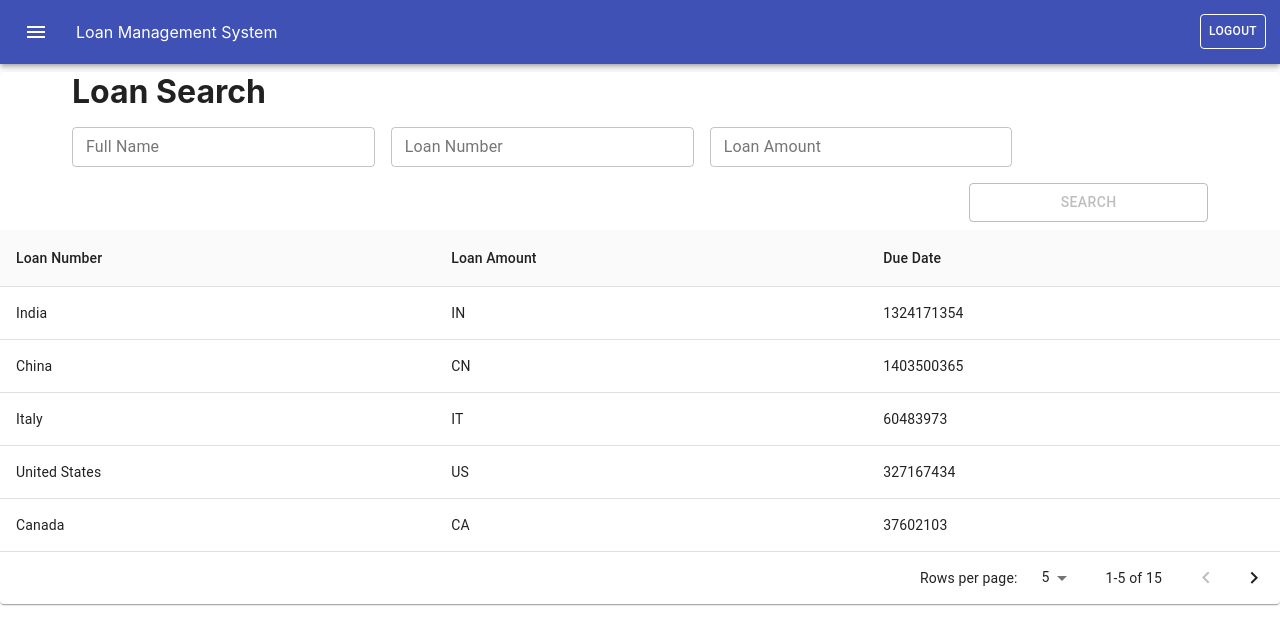
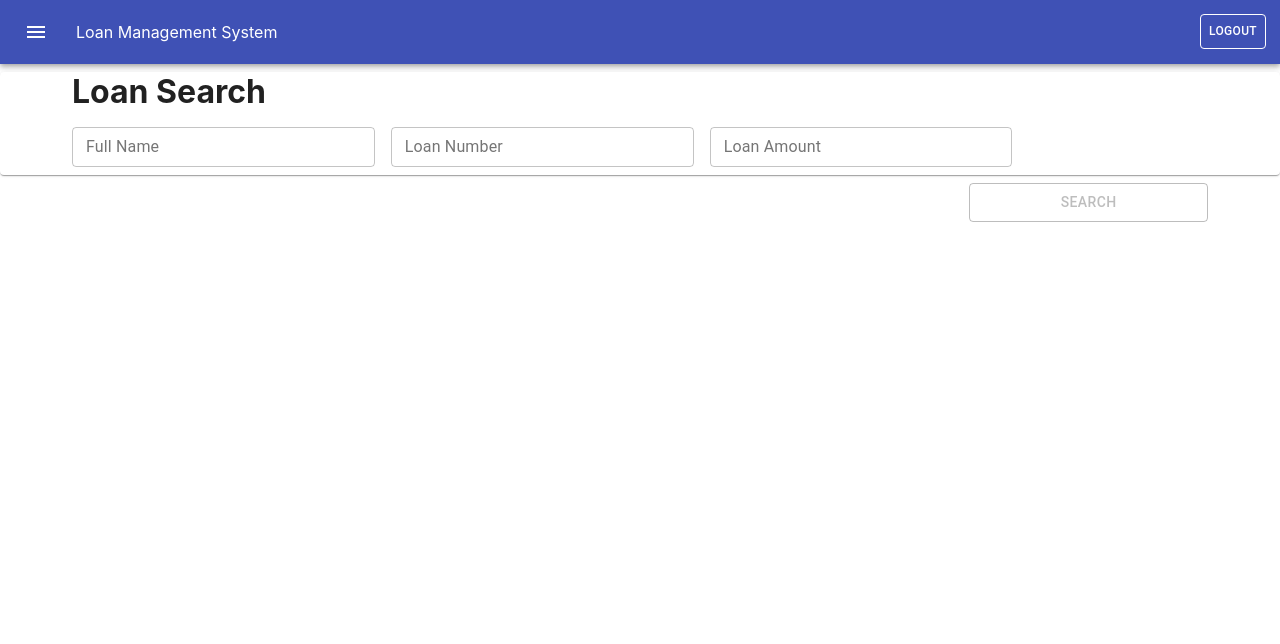
Before and after one commit to vimarshreddy23/loan-management-react-UI, a React (Create React App) app: page /listing in a window 1280 px wide. Shown: the top 644 px of the page. Built offline with nearby package versions, Linux system fonts and the light colour scheme; sample sign-in values are in the browser's storage.

Commit message:
final changes

```diff
--- a/src/_components/LoanListing.js
+++ b/src/_components/LoanListing.js
@@ -1,4 +1,4 @@
-import React, { useEffect } from 'react';
+import React, { useEffect, useState } from 'react';
 import { makeStyles } from '@material-ui/core/styles';
 import Paper from '@material-ui/core/Paper';
 import Table from '@material-ui/core/Table';
@@ -15,32 +15,16 @@ import Header  from '../_header/Header';
 
 
 const columns = [
-  { id: 'loanId', label: 'Loan Number' },
+  { id: 'borrowerFullName', label: 'Customer Name'},
+  { id: 'loanNumber', label: 'Loan Number' },
   { id: 'loanAmount', label: 'Loan Amount'},
-  { id: 'dueDate', label: 'Due Date'},
+  { id: 'loanInterest', label: 'Loan Interest'},
+  { id: 'loanTenure', label: 'Loan Tenure'},
+  { id: 'loanType', label: 'Loan Type'},
+  { id: 'borrowerContact', label: 'Contact Number'},
+  { id: 'createdTime', label: 'Created Date'},
 ];
 
-function createData(loanId, loanAmount, dueDate) {
-  return { loanId, loanAmount, dueDate };
-}
-
-const rows = [
-  createData('India', 'IN', 1324171354, 3287263),
-  createData('China', 'CN', 1403500365, 9596961),
-  createData('Italy', 'IT', 60483973, 301340),
-  createData('United States', 'US', 327167434, 9833520),
-  createData('Canada', 'CA', 37602103, 9984670),
-  createData('Australia', 'AU', 25475400, 7692024),
-  createData('Germany', 'DE', 83019200, 357578),
-  createData('Ireland', 'IE', 4857000, 70273),
-  createData('Mexico', 'MX', 126577691, 1972550),
-  createData('Japan', 'JP', 126317000, 377973),
-  createData('France', 'FR', 67022000, 640679),
-  createData('United Kingdom', 'GB', 67545757, 242495),
-  createData('Russia', 'RU', 146793744, 17098246),
-  createData('Nigeria', 'NG', 200962417, 923768),
-  createData('Brazil', 'BR', 210147125, 8515767),
-];
 
 const useStyles = makeStyles({
   root: {
@@ -55,7 +39,9 @@ const  LoanListing = (props) => {
   const classes = useStyles();
   const [page, setPage] = React.useState(0);
   const [rowsPerPage, setRowsPerPage] = React.useState(5);
+  const [reciveData, setReciveData] = useState([]);
   const parentSearch = (filterData) =>{
+    setReciveData([]);
     props.loanrequest(filterData);
     console.log(filterData);
   }
@@ -69,7 +55,9 @@ const  LoanListing = (props) => {
   };
 
   useEffect( () => {
-    console.log("service data", props.loan_data);
+    if(props.loan_data){
+      setReciveData(props.loan_data)
+    }
   },[props.loan_data]);
 
   return (
@@ -77,7 +65,9 @@ const  LoanListing = (props) => {
    <Header status = {true}></Header>
     <Paper className={classes.root}>
     <LoanSearchForm parentSearch={parentSearch}></LoanSearchForm>
-      <TableContainer className={classes.container}>
+    {reciveData.length>0 &&
+    <>
+      <TableContainer  className={classes.container}>
         <Table stickyHeader aria-label="sticky table">
           <TableHead>
             <TableRow>
@@ -93,7 +83,7 @@ const  LoanListing = (props) => {
             </TableRow>
           </TableHead>
           <TableBody>
-            {rows.slice(page * rowsPerPage, page * rowsPerPage + rowsPerPage).map((row) => {
+            {reciveData.slice(page * rowsPerPage, page * rowsPerPage + rowsPerPage).map((row) => {
               return (
                 <TableRow hover role="checkbox" tabIndex={-1} key={row.code}>
                   {columns.map((column) => {
@@ -113,12 +103,14 @@ const  LoanListing = (props) => {
       <TablePagination
         rowsPerPageOptions={[5, 10, 15, 20]}
         component="div"
-        count={rows.length}
+        count={reciveData.length}
         rowsPerPage={rowsPerPage}
         page={page}
         onChangePage={handleChangePage}
         onChangeRowsPerPage={handleChangeRowsPerPage}
       />
+      </>
+    }
     </Paper>
   </>
   );
--- a/src/_header/Header.js
+++ b/src/_header/Header.js
@@ -54,6 +54,7 @@ const useStyles = makeStyles({
         <Typography variant="title" color="inherit">
           Loan Management System
         </Typography>
+        {/* logout button */}
         {(props.status )?<Button className={classes.logoutButton} onClick= { logout }>Logout</Button>:""}
 
       </Toolbar>
--- a/src/actions/loanListing.actions.js
+++ b/src/actions/loanListing.actions.js
@@ -1,5 +1,6 @@
 import { userConstants } from '../constants';
 import { loanService } from '../services';
+import { toast } from 'react-toastify';
 //import { history } from '../helpers';
 export const loanListingActions = {
 	loanSearch,
@@ -11,11 +12,14 @@ function loanSearch(data) {
 		dispatch(request({ data }));
 		loanService.findloan(data).then(
 			data => {
-				dispatch(success());
-
+				dispatch(success(data));
 			},
 			error => {
 				dispatch(failure(error.Message));
+				toast.error("Sorry, No Record Found!", {
+                    position: toast.POSITION.BOTTOM_RIGHT,
+                    autoClose: 5000,
+                });
 			}
 		);
 	};
--- a/src/reducers/listing.reducer.js
+++ b/src/reducers/listing.reducer.js
@@ -6,7 +6,7 @@ export function loanrequest(state = {}, action) {
 		case userConstants.LOAN_LISTING_REQUEST:
 			return { loan_data: false };
 		case userConstants.LOAN_LISTING_SUCCESS:
-			return { loan_data: true };
+			return { loan_data: action.data };
 		case userConstants.LOAN_LISTING_FAILURE:
 			return { loan_data: false };
 		default:
--- a/src/services/listing.service.js
+++ b/src/services/listing.service.js
@@ -10,10 +10,11 @@ function findloan(user) {
 	const requestOptions = {
 		method: 'GET',
 		headers: authHeader(),
-
 	};
 
-	return fetch('http://localhost:8765/loan-retrieval-service/api/loans/getLoanDetails?loanNumber='+user.LoanNumber, requestOptions).then(handleResponse);
+	let queryString = 'loanAmount='+user.LoanAmount+'&loanNumber='+user.LoanNumber;
+
+	return fetch('http://localhost:8765/loan-retrieval-service/api/loans/getLoanDetails?'+queryString, requestOptions).then(handleResponse);
 }
 function handleResponse(response) {
 	return response.text().then(text => {
```
